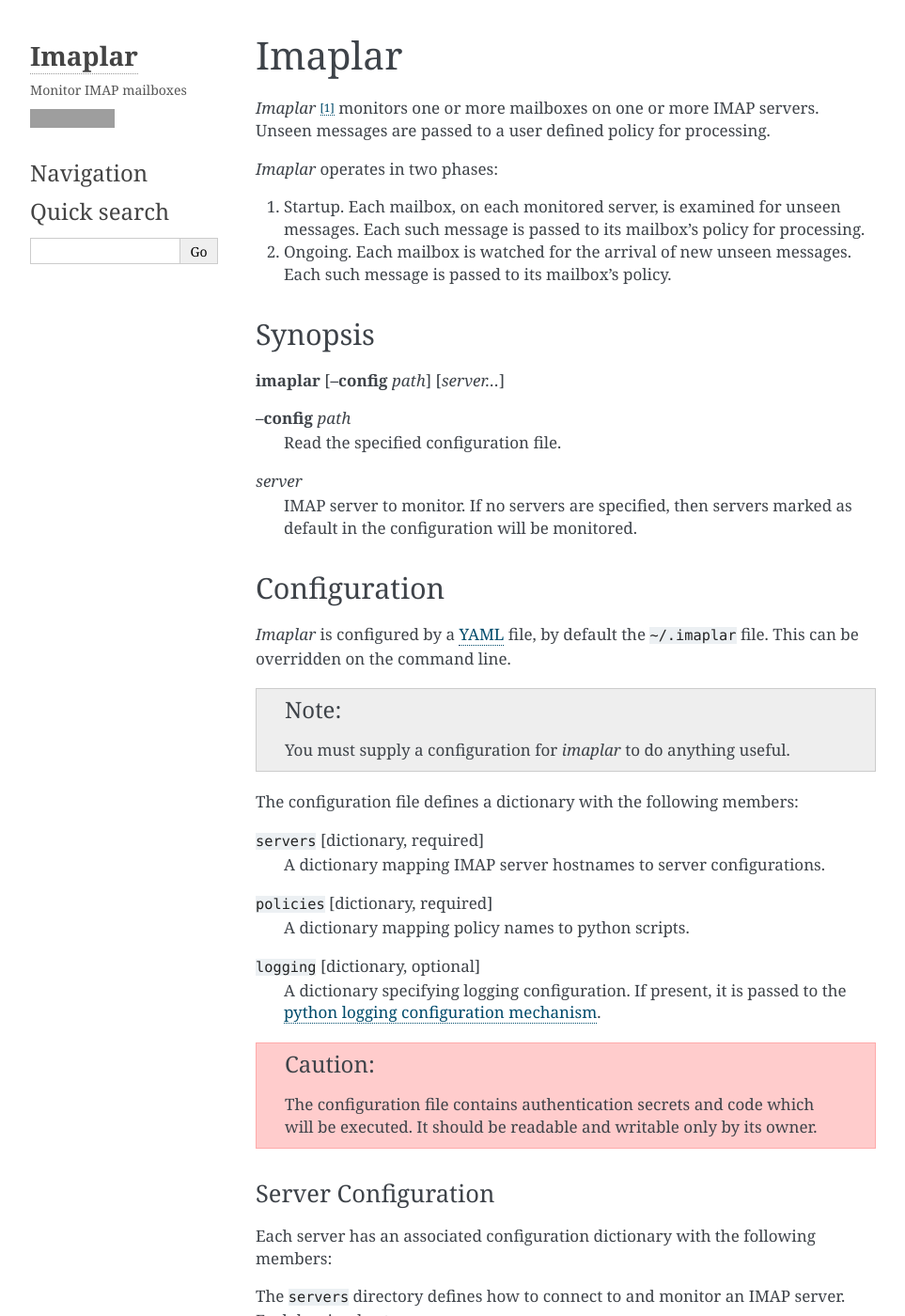
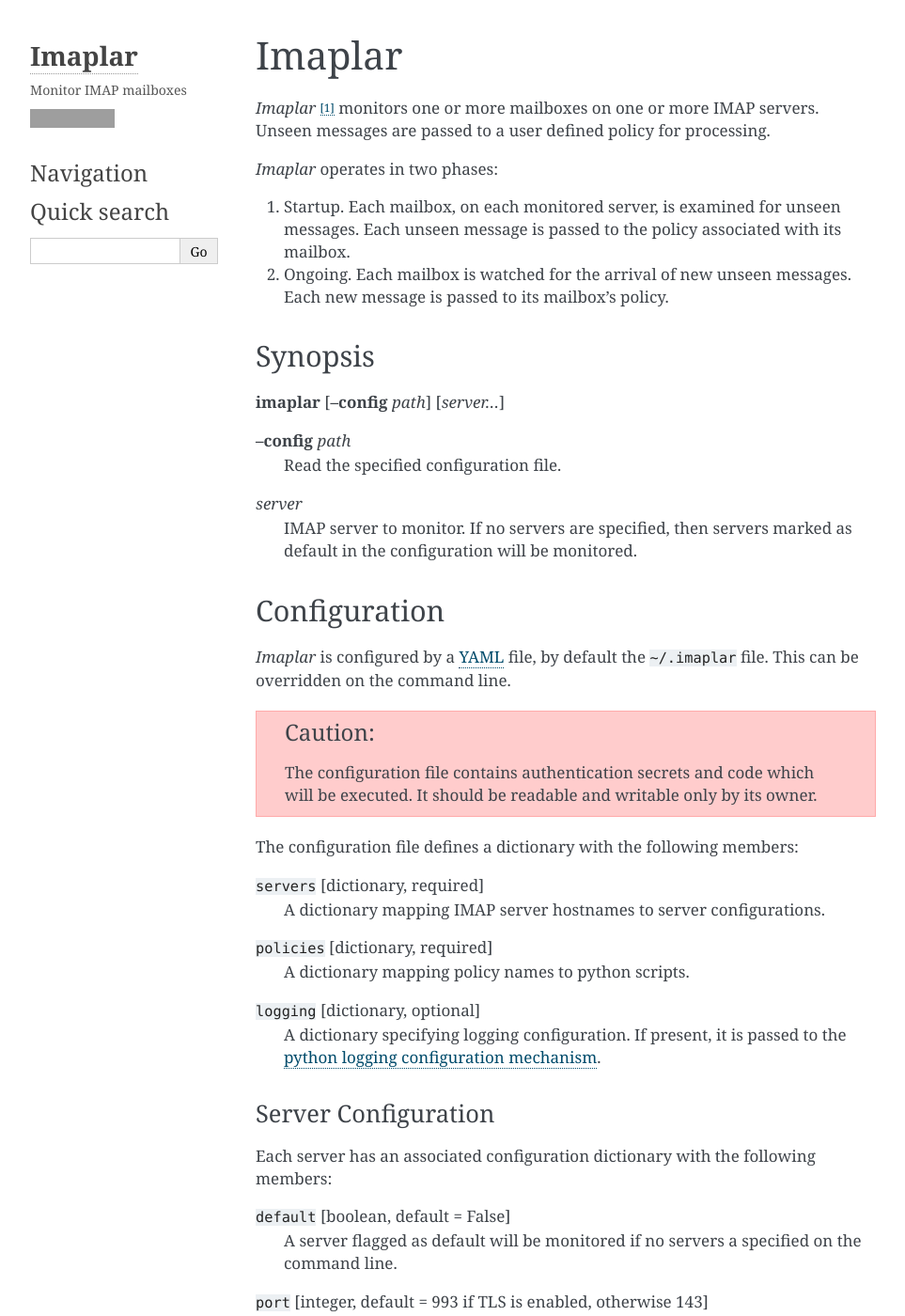
Before and after one commit to MichaelPaddon/imaplar, a Sphinx documentation site: the page built from docs/index.rst, in a window 1280 px wide and 1400 px high. Shown: the whole window at 94% size, without its empty margins (148-1111 px from the left). Built offline with Sphinx 7.4.7, drawn with Linux system fonts in a browser that asks for light colours; pages that are not in the unit, such as notebooks, are missing from menus; some of the changed text lies outside the part shown; grey boxes are pictures that could not be loaded.

Commit message:
Fix typos and clean up text.

```diff
--- a/docs/index.rst
+++ b/docs/index.rst
@@ -8,10 +8,10 @@ Unseen messages are passed to a user defined policy for processing.
 
 1. Startup. Each mailbox, on each monitored server, is examined for
    unseen messages.
-   Each such message is passed to its mailbox's policy for processing.
+   Each unseen message is passed to the policy associated with its mailbox.
 
 2. Ongoing. Each mailbox is watched for the arrival of new unseen messages.
-   Each such message is passed to its mailbox's policy.
+   Each new message is passed to its mailbox's policy.
 
 Synopsis
 ========
@@ -33,8 +33,10 @@ Configuration
 by default the ``~/.imaplar`` file.
 This can be overridden on the command line.
 
-.. note::
-   You must supply a configuration for *imaplar* to do anything useful.
+.. caution::
+   The configuration file contains authentication secrets
+   and code which will be executed.
+   It should be readable and writable only by its owner.
 
 The configuration file defines a dictionary with the following members:
 
@@ -50,19 +52,11 @@ The configuration file defines a dictionary with the following members:
   `python logging configuration mechanism
   <https://docs.python.org/3/library/logging.config.html#configuration-dictionary-schema>`_.
 
-.. caution::
-   The configuration file contains authentication secrets
-   and code which will be executed.
-   It should be readable and writable only by its owner.
-
 Server Configuration
 --------------------
 
 Each server has an associated configuration dictionary with the
 following members:
-
-The ``servers`` directory defines how to connect to and monitor
-an IMAP server. Each key is a hostname
 
 ``default`` [boolean, default = False]
   A server flagged as default will be monitored if
```
Also changed, not shown: other parts of docs/index.rst (+1 -1 lines).
